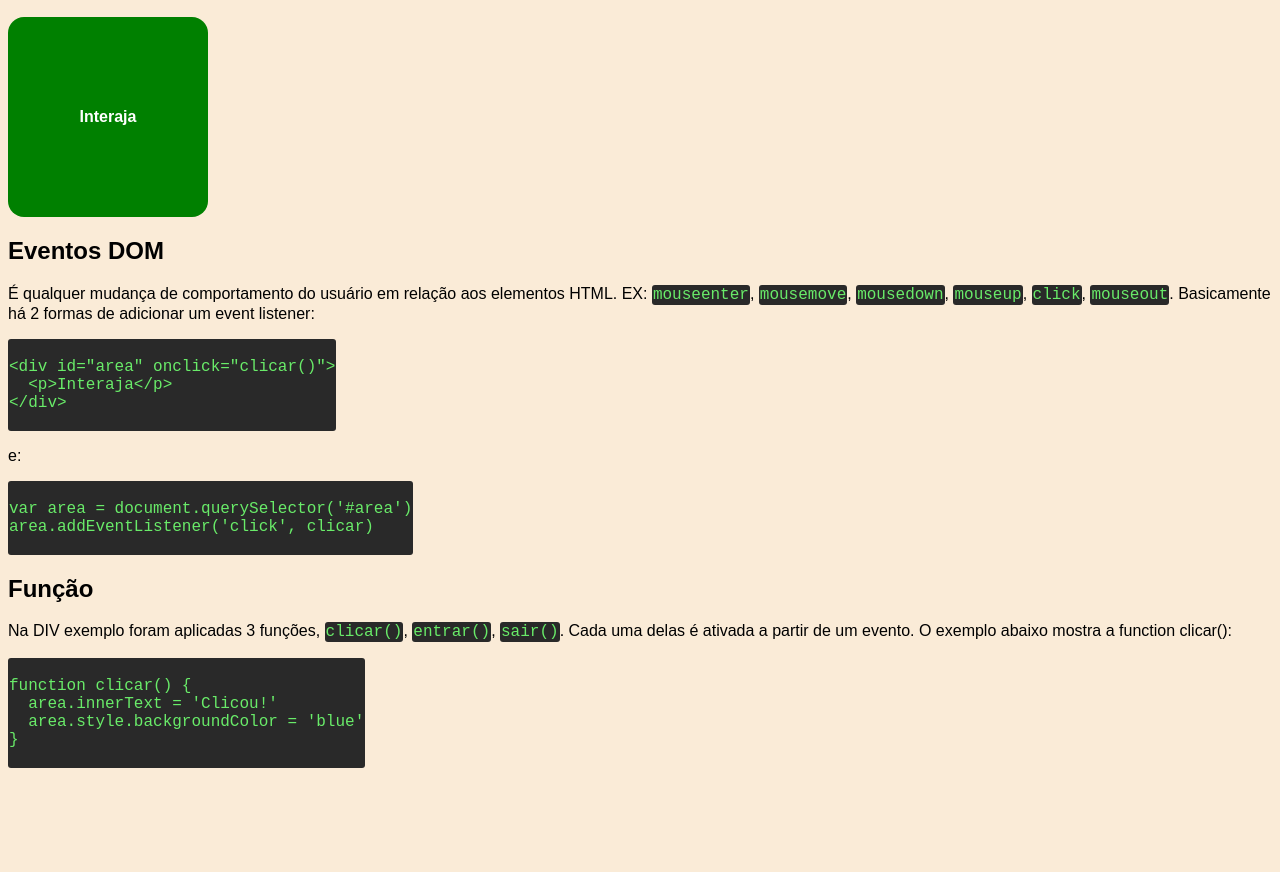
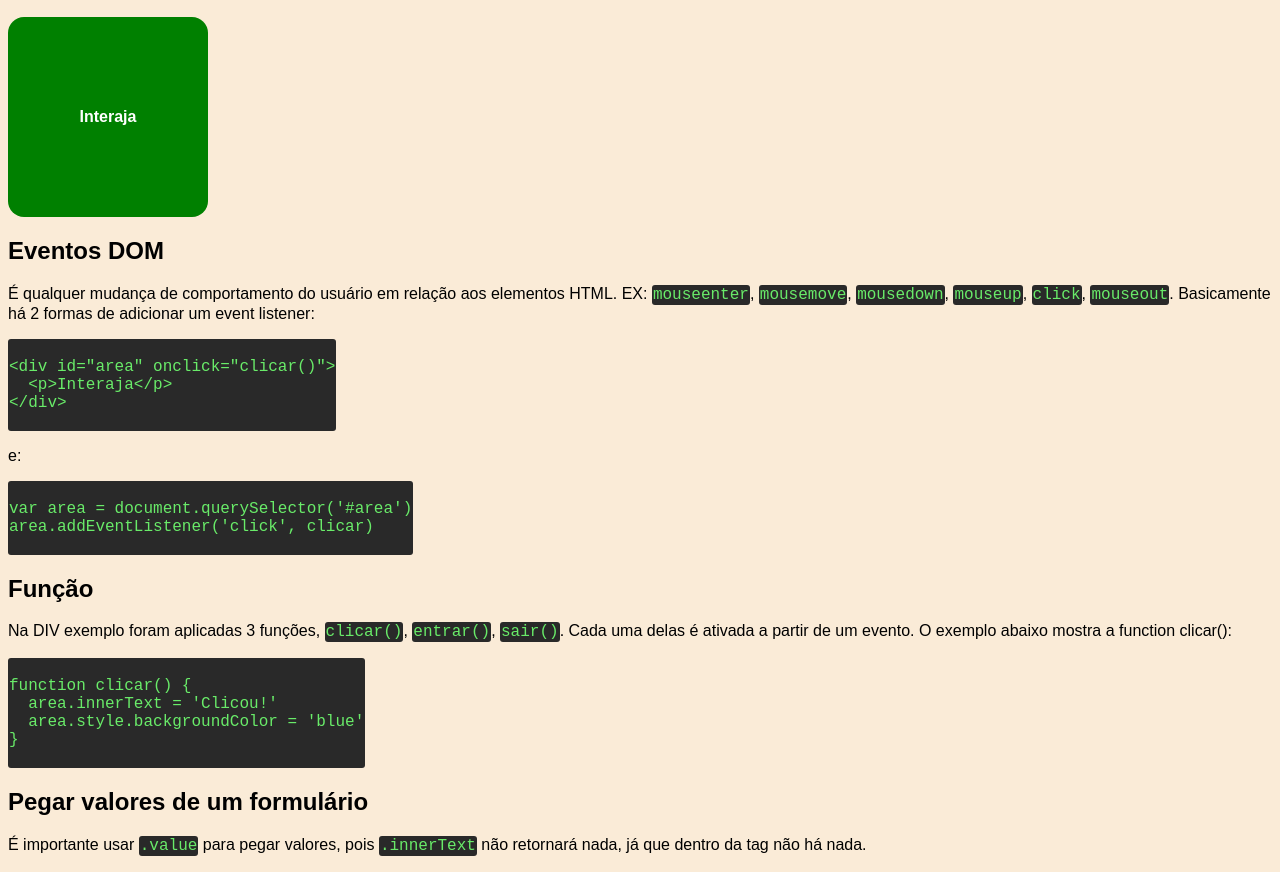
Before and after one commit to luizguilhermeb/curso-javascript, a plain HTML site: page aulas/aula10/ex006/ex006.html in a window 1280 px wide. Shown: the part 111-983 px from the top of the page. Before the commit the page ends 892 px from the top, so only its background shows below. Drawn offline with Linux system fonts and the light colour scheme.

Commit message:
aula 10 update

```diff
--- a/aulas/aula10/ex006/ex006.html
+++ b/aulas/aula10/ex006/ex006.html
@@ -53,6 +53,10 @@ function clicar() {
 }
     </code></pre>
 
+    <h2>Pegar valores de um formulário</h2>
+
+    <p>É importante usar <code>.value</code> para pegar valores, pois <code>.innerText</code> não retornará nada, já que dentro da tag não há nada.</p>
+
     <script src="script.js"></script>
   </body>
 </html>
```
